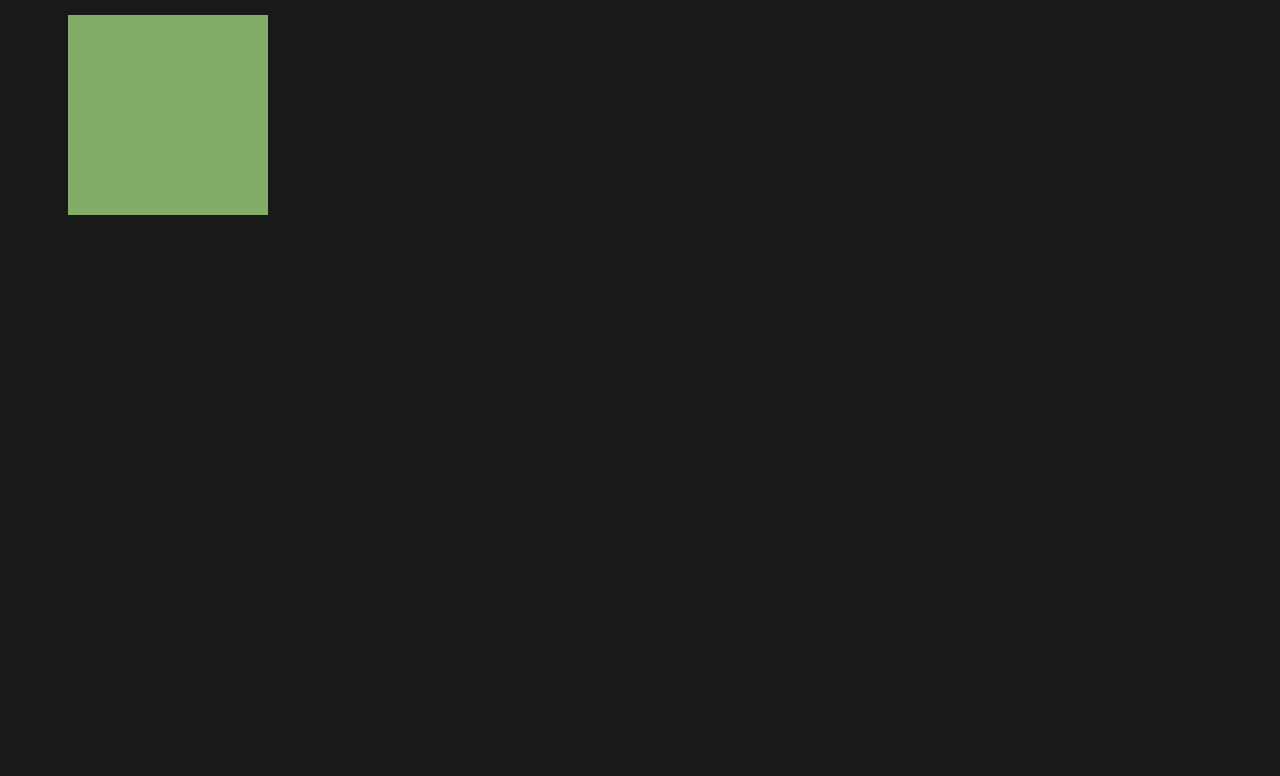
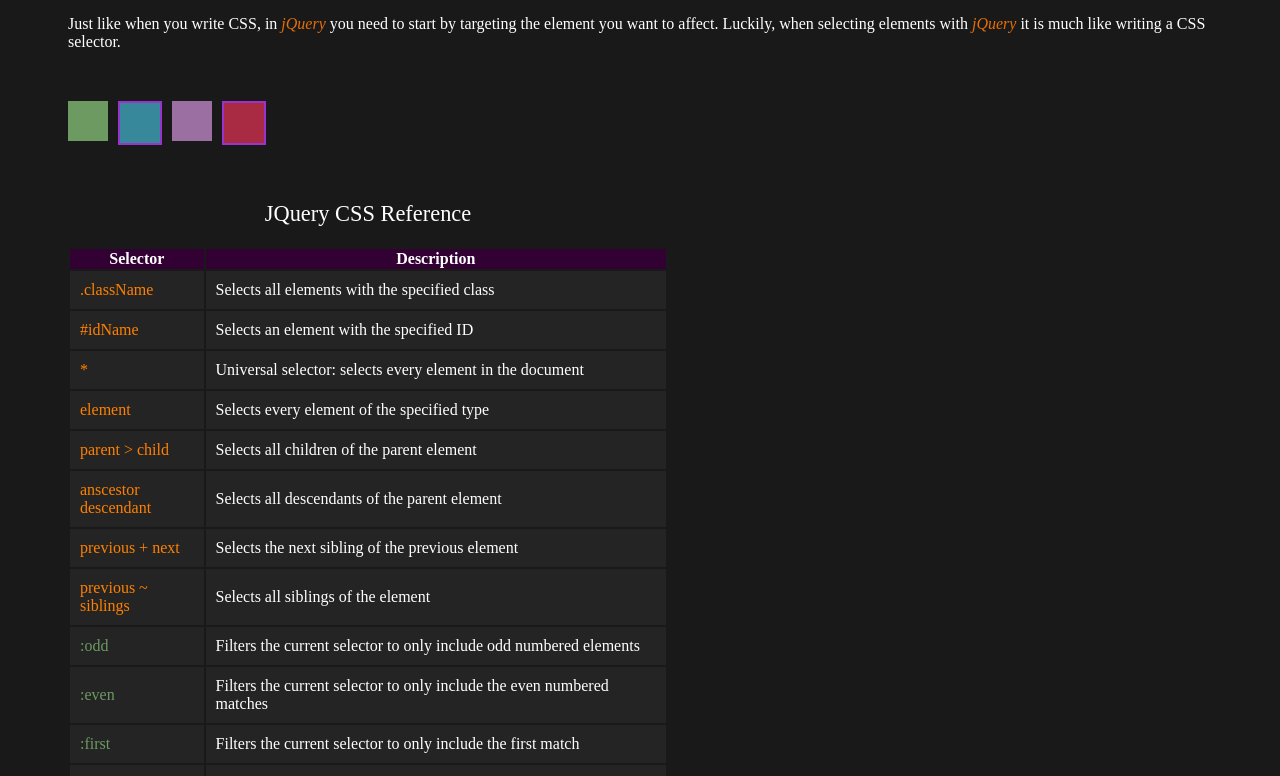
Before and after one commit to AgnieszkaKurek/jQ, a plain HTML site: page index.html in a window 1280 px wide. Shown: the part 120-896 px from the top of the page. Drawn offline with Linux system fonts and the light colour scheme.

Commit message:
chenging some element using  jquery

```diff
--- a/index.html
+++ b/index.html
@@ -7,19 +7,80 @@
    <script type=""text/javascript" src="jquery.js" ></script>
 </head>
 <body>
-    <h1>Introduction to jQuery</h1>
-    <div class="box">
+    <h1>JQuery Selectors</h1>
+   <p>Just like when you write CSS, in <em>jQuery</em> you need to start by targeting the element you want to affect.  Luckily, when selecting elements with <em>jQuery</em> it is much like writing a CSS selector.</p>
 
-    </div>
-    <script>
-        $(document).ready(function () {
-    "use strict";
-    $(".box").click(function () {
-        $(this).fadeOut();
-    });
-}); //close the onready function
+   <div class="box"></div>
+   <div class="box"></div>
+   <div class="box"></div>
+   <div class="box"></div>
 
-    </script>
+   <table>
+    <caption>JQuery CSS Reference</caption>
+     <tr>
+       <th>Selector</th>
+       <th>Description</th>
+     </tr>
+     <tr class="selectors">
+       <td>.className</td>
+       <td>Selects all elements with the specified class</td>
+     </tr>
+     <tr class="selectors">
+       <td>#idName</td>
+       <td>Selects an element with the specified ID</td>
+     </tr>
+    <tr class="selectors">
+       <td>*</td>
+       <td>Universal selector: selects every element in the document</td>
+     </tr>
+     <tr class="selectors">
+       <td>element</td>
+       <td>Selects every element of the specified type</td>
+     </tr>
+     <tr class="selectors">
+       <td>parent > child</td>
+       <td>Selects all children of the parent element</td>
+     </tr>
+     <tr class="selectors">
+       <td>anscestor descendant</td>
+       <td>Selects all descendants of the parent element</td>
+     </tr>
+     <tr class="selectors">
+       <td>previous + next</td>
+       <td>Selects the next sibling of the previous element</td>
+     </tr>
+     <tr class="selectors">
+       <td>previous ~ siblings</td>
+       <td>Selects all siblings of the element</td>
+     </tr>
+     <tr class="filters">
+       <td>:odd</td>
+       <td>Filters the current selector to only include odd numbered elements</td>
+     </tr>
+     <tr class="filters">
+       <td>:even</td>
+       <td>Filters the current selector to only include the even numbered matches</td>
+     </tr>
+     <tr class="filters">
+       <td>:first</td>
+       <td>Filters the current selector to only include the first match</td>
+     </tr>
+   <tr class="filters">
+       <td>:parent</td>
+       <td>Filters the current selector to only include the element if it is an element of that type AND a parent</td>
+     </tr>
+    <tr class="filters">
+       <td>:not()</td>
+       <td>Filters the current selector so that it doesn't include the selector passed to not() as an argument</td>
+     </tr>
+
+   </table>
+
+  <script>
+    $(".box:odd").css("border","2px solid #9933CC");
+    $("tr:parent").css("backgroundColor", "#330033");
+  </script>
+
 
 </body>
 </html>
--- a/main.css
+++ b/main.css
@@ -7,11 +7,74 @@ body {
 
 h1 {
   font-weight: normal;
-  margin-bottom: 30px;
+  margin: 0 0 30px 0;
+}
+
+em {
+  color: #e56e09;
+}
+
+p {
+  margin: 0 0 20px 0;
 }
 
 .box {
-  width: 200px;
-  height: 200px;
-  background-color: #83ac69;
+  width: 40px;
+  height: 40px;
+  margin: 30px 10px 20px 0;
+  float: left;
 }
+
+.box:nth-of-type(1) {
+  background-color: #6c9a61;
+}
+
+.box:nth-of-type(2) {
+  background-color: #38889b;
+}
+
+.box:nth-of-type(3) {
+  background-color: #9c6fa2;
+}
+
+.box:nth-of-type(4) {
+  background-color: #a82b43;
+}
+/*------------ Table styles ---------*/
+
+table {
+  max-width: 600px;
+  margin-top: 150px;
+  clear: both;
+}
+
+  table a {
+    color: #588ab4;
+  }
+
+    table a:visited {
+      color: #0249ac;
+    }
+
+    table a:hover {
+      color: #9accf5;
+    }
+
+caption {
+  font-size: 1.4em;
+  margin-bottom: 20px;
+}
+
+td {
+  padding: 10px;
+  background-color: #242424;
+}
+
+/*------------ Color Guides ---------*/
+
+.selectors td:first-of-type, .selectors span {
+  color: #ff8000;
+}
+.filters td:first-of-type, .filters span {
+  color: #6c9a61;
+}
```
